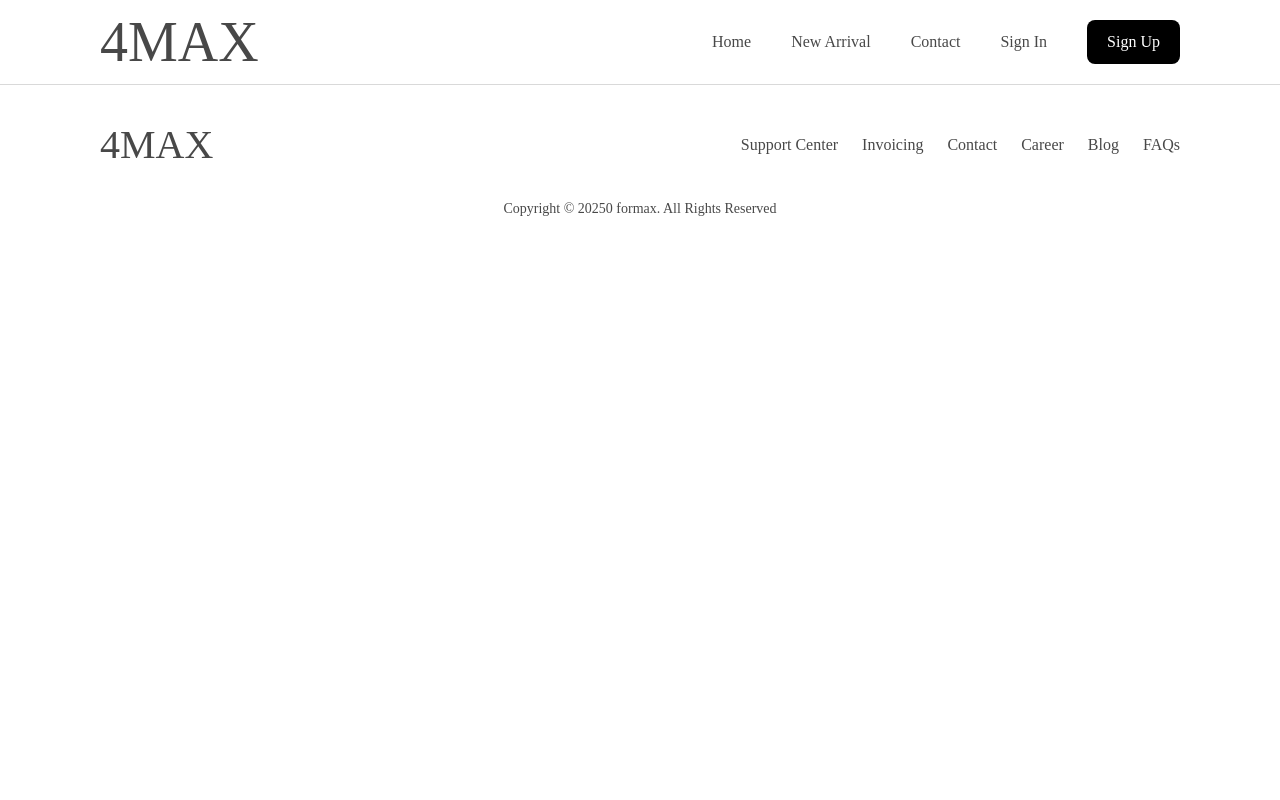
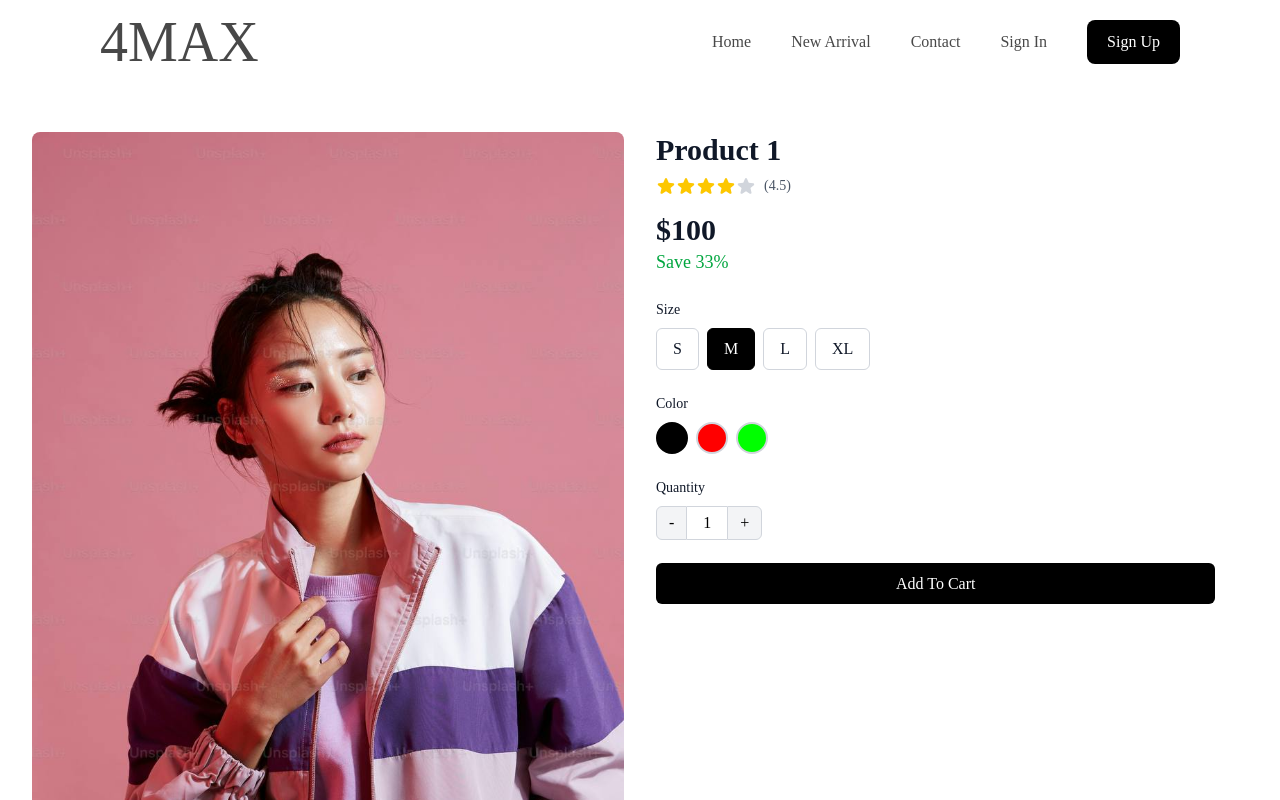
Before and after one commit to hassanballeh/4max-front, a React (Vite) app: page /product-details in a window 1280 px wide. Shown: the top 800 px of the page. Built offline with nearby package versions, Linux system fonts and the light colour scheme; a web font is replaced by a local one.

Commit message:
add ProductDetails page

```diff
--- a/package.json
+++ b/package.json
@@ -10,6 +10,7 @@
     "preview": "vite preview"
   },
   "dependencies": {
+    "@heroicons/react": "^2.2.0",
     "@tailwindcss/vite": "^4.1.11",
     "axios": "^1.11.0",
     "react": "^19.1.0",
--- a/src/App.jsx
+++ b/src/App.jsx
@@ -9,6 +9,8 @@
 import ConfirmationCode from "./pages/Auth/ConfirmationCode/ConfirmationCode";
 import Admin from "./pages/Auth/Admin/Admin";
 import Products from "./pages/Products";
+import ProductDetails from "./pages/ProductDetails";
+import Cart from "./pages/Cart";
 
 
 function App() {
@@ -20,6 +22,8 @@
 			<Routes>
 				<Route path="/" element={<Home />} />
 				<Route path="/products" element={<Products />} />
+				<Route path="/product-details" element={<ProductDetails />} />
+				<Route path="/cart" element={<Cart />} />
 
 				<Route path="/login" element={<Login />} />
 				<Route path="/register" element={<Register />} />
--- /dev/null
+++ b/src/pages/Cart.jsx
@@ -0,0 +1,11 @@
+
+
+const Cart = () => {
+    return (
+        <div>
+
+        </div>
+    );
+};
+
+export default Cart;
--- /dev/null
+++ b/src/pages/ProductDetails.jsx
@@ -0,0 +1,129 @@
+import { useState } from 'react';
+import { StarIcon } from '@heroicons/react/24/solid';
+import { Link } from 'react-router';
+
+const ProductDetail = () => {
+  const [selectedSize, setSelectedSize] = useState('M');
+  const [quantity, setQuantity] = useState(1);
+  const [activeColor, setActiveColor] = useState(0);
+
+  const product = {
+    name: "Product 1",
+    rating: 4.5,
+    price: 100,
+    discount: 33,
+    colors: ['#000000', '#FF0000', '#00FF00'],
+    sizes: ['S', 'M', 'L', 'XL'],
+  };
+
+  const handleQuantityChange = (value) => {
+    const newQuantity = quantity + value;
+    if (newQuantity >= 1 && newQuantity <= 100) {
+      setQuantity(newQuantity);
+    }
+  };
+
+  return (
+    <div className="max-w-7xl mx-auto px-4 sm:px-6 lg:px-8 py-12">
+      <div className="flex flex-col md:flex-row gap-8">
+        <div className="md:w-1/2 bg-gray-100 rounded-lg overflow-hidden">
+          <img
+            src="instagramPhoto/photo_3_2025-07-30_16-40-44.jpg"
+            alt={product.name}
+            className="w-full h-full object-cover"
+          />
+        </div>
+
+        <div className="md:w-1/2">
+          <h1 className="text-3xl font-bold text-gray-900">{product.name}</h1>
+
+          <div className="flex items-center mt-2">
+            <div className="flex">
+              {[1, 2, 3, 4, 5].map((rating) => (
+                <StarIcon
+                  key={rating}
+                  className={`h-5 w-5 ${
+                    rating <= Math.floor(product.rating)
+                      ? 'text-yellow-400'
+                      : 'text-gray-300'
+                  }`}
+                />
+              ))}
+            </div>
+            <span className="ml-2 text-sm text-gray-600">
+              ({product.rating.toFixed(1)})
+            </span>
+          </div>
+
+          <div className="mt-4">
+            <p className="text-3xl font-semibold text-gray-900">${product.price}</p>
+            <p className="text-lg text-green-600">Save {product.discount}%</p>
+          </div>
+
+          <div className="mt-6">
+            <h3 className="text-sm font-medium text-gray-900">Size</h3>
+            <div className="flex gap-2 mt-2">
+              {product.sizes.map((size) => (
+                <button
+                  key={size}
+                  onClick={() => setSelectedSize(size)}
+                  className={`px-4 py-2 border rounded-md ${
+                    selectedSize === size
+                      ? 'bg-black text-white border-black'
+                      : 'bg-white text-gray-900 border-gray-300'
+                  }`}
+                >
+                  {size}
+                </button>
+              ))}
+            </div>
+          </div>
+
+          <div className="mt-6">
+            <h3 className="text-sm font-medium text-gray-900">Color</h3>
+            <div className="flex gap-2 mt-2">
+              {product.colors.map((color, index) => (
+                <button
+                  key={index}
+                  onClick={() => setActiveColor(index)}
+                  className={`w-8 h-8 rounded-full border-2 ${
+                    activeColor === index ? 'border-black' : 'border-gray-300'
+                  }`}
+                  style={{ backgroundColor: color }}
+                  aria-label={`Color ${index + 1}`}
+                />
+              ))}
+            </div>
+          </div>
+
+          <div className="mt-6">
+            <h3 className="text-sm font-medium text-gray-900">Quantity</h3>
+            <div className="flex items-center mt-2 pb-8">
+              <button
+                onClick={() => handleQuantityChange(-1)}
+                className="px-3 py-1 border border-gray-300 rounded-l-md bg-gray-100"
+              >
+                -
+              </button>
+              <span className="px-4 py-1 border-t border-b border-gray-300 bg-white">
+                {quantity}
+              </span>
+              <button
+                onClick={() => handleQuantityChange(1)}
+                className="px-3 py-1 border border-gray-300 rounded-r-md bg-gray-100"
+              >
+                +
+              </button>
+              </div>
+          </div>
+
+          <Link to='/cart' className="mt-8 w-full bg-black text-white py-3 px-60 rounded-md font-medium hover:bg-gray-800 transition-colors">
+            Add To Cart
+          </Link>
+        </div>
+      </div>
+    </div>
+  );
+};
+
+export default ProductDetail;
--- a/src/pages/Products.jsx
+++ b/src/pages/Products.jsx
@@ -1,4 +1,5 @@
 import React, { useEffect, useState } from 'react';
+import { Link } from 'react-router';
 import axios from 'axios';
 
 const Products = () => {
@@ -103,14 +104,14 @@
                 <p className="text-sm font-medium">Sizes:
                   <span className="ml-1 text-gray-700">{product.sizes.join(', ')}</span>
                 </p>
-                <p className="text-sm font-medium">Colors:
+                <p className="text-sm font-medium pb-5">Colors:
                   <span className="ml-1 text-gray-700">{product.colors.join(', ')}</span>
                 </p>
               </div>
 
-              <button className="mt-4 w-full bg-[#484848] text-white py-2 rounded-xl hover:bg-[gray] transition">
+              <Link to={'/product-details'} className="w-full bg-[#484848] text-white px-20 py-2 rounded-xl hover:bg-[gray] transition">
                 View Details
-              </button>
+              </Link>
             </div>
           </div>
         ))}
```
Also changed, not shown: 1 other file (tests, documents, lock files or other folders).
